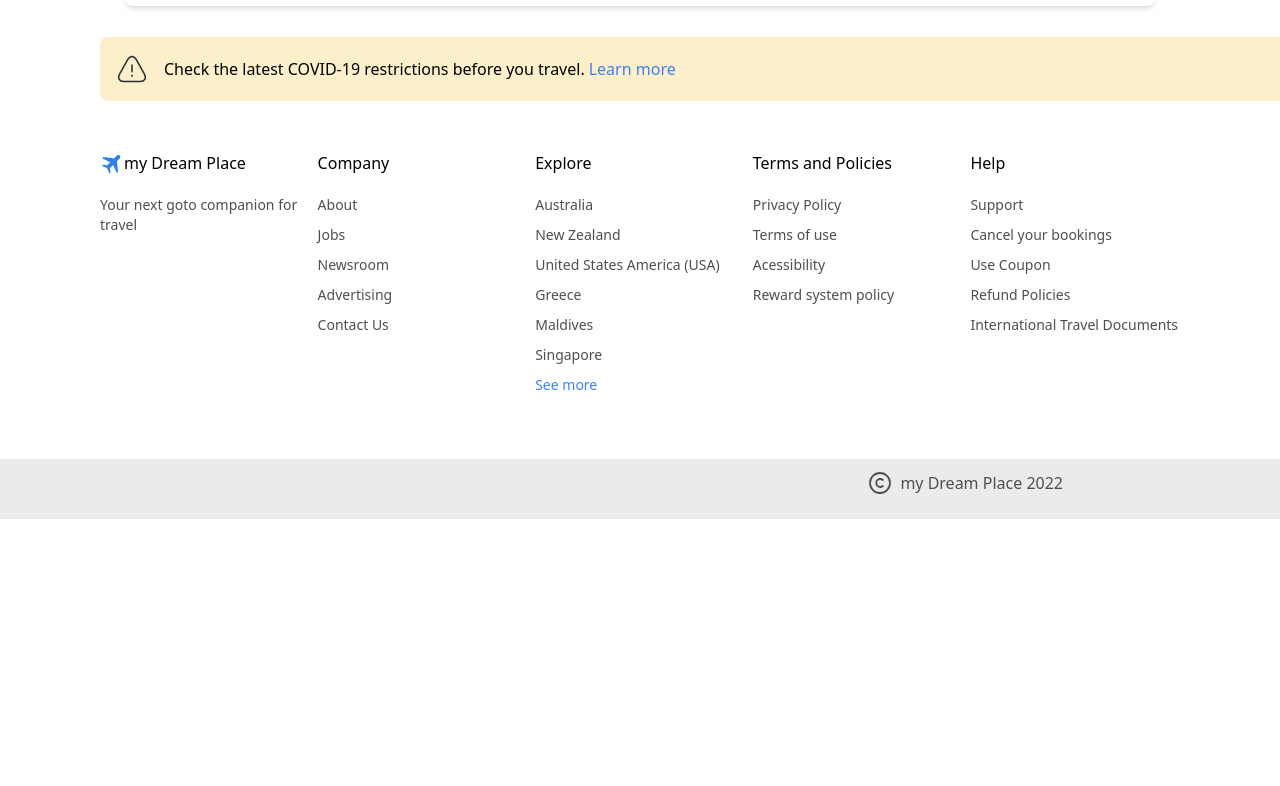
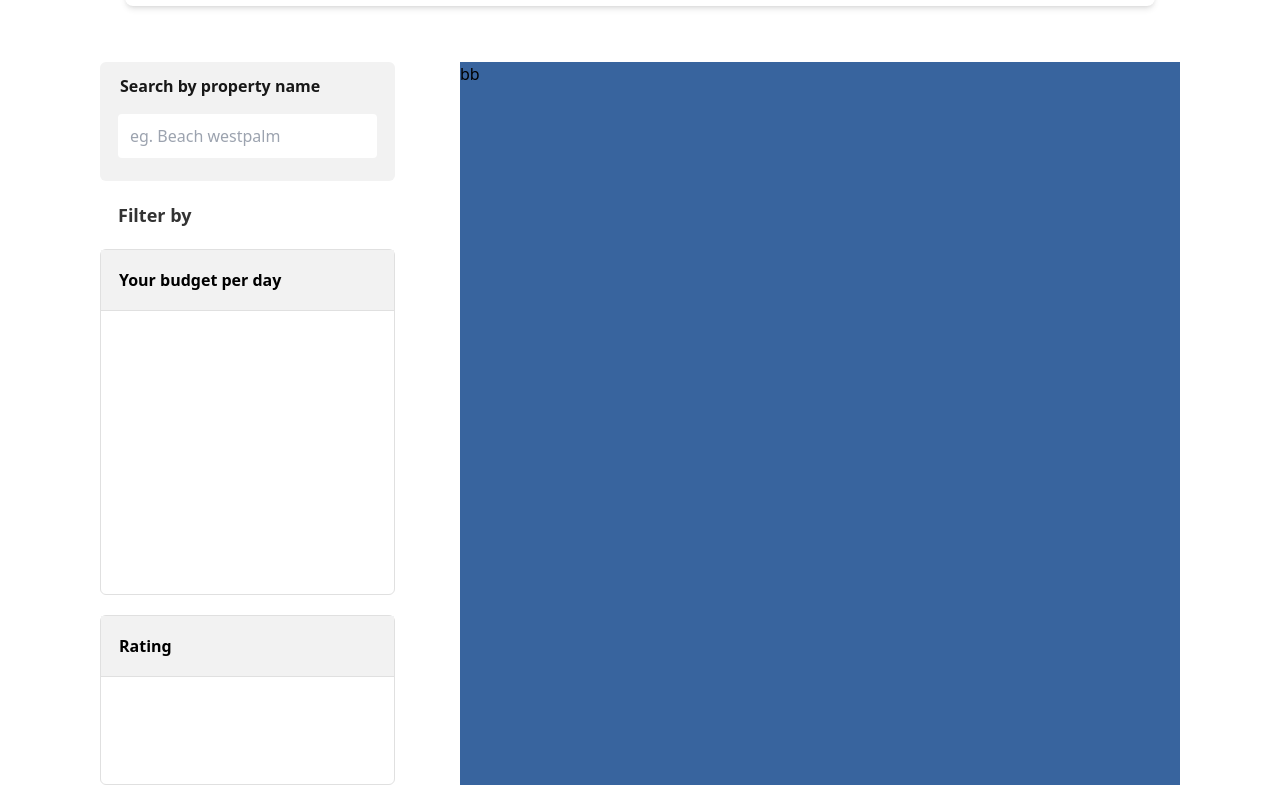
Before and after one commit to raawanahmed/algoriza-internship-FE130, a Vue app in the folder my-dream-place-app/: page /searchResults in a window 1280 px wide. Shown: the part 238-1024 px from the top of the page. Before the commit the page ends 800 px from the top, so only its background shows below. Built offline with nearby package versions, Linux system fonts and the light colour scheme.

Commit message:
add components to search results page

```diff
--- /dev/null
+++ b/my-dream-place-app/src/components/FilterBy.vue
@@ -0,0 +1,34 @@
+<template>
+  <div>
+    <p
+      class="font-semibold text-lg mt-5 mb-5"
+      style="color: #333; margin-left: 18px"
+    >
+      Filter by
+    </p>
+    <div
+      style="
+        width: 295px;
+        height: 346px;
+        border: 1px solid var(--Gray-5, #e0e0e0);
+        background: #fff;
+      "
+      class="rounded-md"
+    >
+      <p
+        class="font-semibold text-base"
+        style="
+          background: #f2f2f2;
+          padding: 18px;
+          border-bottom: 1px solid var(--Gray-5, #e0e0e0);
+        "
+      >
+        Your budget per day
+      </p>
+    </div>
+  </div>
+</template>
+
+<script setup></script>
+
+<style></style>
--- /dev/null
+++ b/my-dream-place-app/src/components/Rating.vue
@@ -0,0 +1,26 @@
+<template>
+    <div
+      style="
+        width: 295px;
+        height: 170px;
+        border: 1px solid var(--Gray-5, #e0e0e0);
+        background: #fff;
+      "
+      class="rounded-md mt-5"
+    >
+      <p
+        class="font-semibold text-base"
+        style="
+          background: #f2f2f2;
+          padding: 18px;
+          border-bottom: 1px solid var(--Gray-5, #e0e0e0);
+        "
+      >
+        Rating
+      </p>
+    </div>
+  </template>
+
+  <script setup></script>
+
+  <style></style>
--- /dev/null
+++ b/my-dream-place-app/src/components/SearchByName.vue
@@ -0,0 +1,13 @@
+<template>
+  <div
+    style="width: 295px; height: 119px; background: #f2f2f2"
+    class="rounded-md"
+  >
+    <p class="font-semibold text-base ml-5 mr-5 pt-3" style="color: #181818;">Search by property name</p>
+    <input type="text" class="mb-5 mt-4 rounded p-3" style="height: 44px; width: 259px; margin-left: 18px; margin-right: 18px;" placeholder="eg. Beach westpalm">
+  </div>
+</template>
+
+<script setup></script>
+
+<style></style>
--- a/my-dream-place-app/src/views/SearchResultsView.vue
+++ b/my-dream-place-app/src/views/SearchResultsView.vue
@@ -5,7 +5,11 @@
       height: 200px;
     "
   >
-    <Header :textColor="'white'" :notificationColor="'notification-white'" :showNavBar="true" />
+    <Header
+      :textColor="'white'"
+      :notificationColor="'notification-white'"
+      :showNavBar="true"
+    />
     <section
       class="flex absolute left-1/2 transform -translate-x-1/2 translate-y-20 bg-white rounded-lg shadow-md p-3 mt-8 gap-3.5"
       style="width: 1030px; height: 64px"
@@ -13,6 +17,16 @@
       <SearchSection />
     </section>
   </div>
+  <section class="w-full mx-auto" style="max-width: 1440px">
+    <div class="grid grid-cols-3" style="margin: 100px">
+      <div>
+        <SearchByName />
+        <FilterBy />
+        <Rating />
+      </div>
+      <div style="background: #38649e" class="col-span-2">bb</div>
+    </div>
+  </section>
   <CovidAlert />
   <Footer />
 </template>
@@ -22,6 +36,9 @@ import Header from "@/components/Header.vue";
 import SearchSection from "@/components/SearchSection.vue";
 import CovidAlert from "@/components/CovidAlert.vue";
 import Footer from "@/components/Footer.vue";
+import SearchByName from "@/components/SearchByName.vue";
+import FilterBy from "@/components/FilterBy.vue";
+import Rating from "@/components/Rating.vue";
 </script>
 
 <style></style>
```
Also changed, not shown: my-dream-place-app/src/assets/Icons/search.svg (added).
